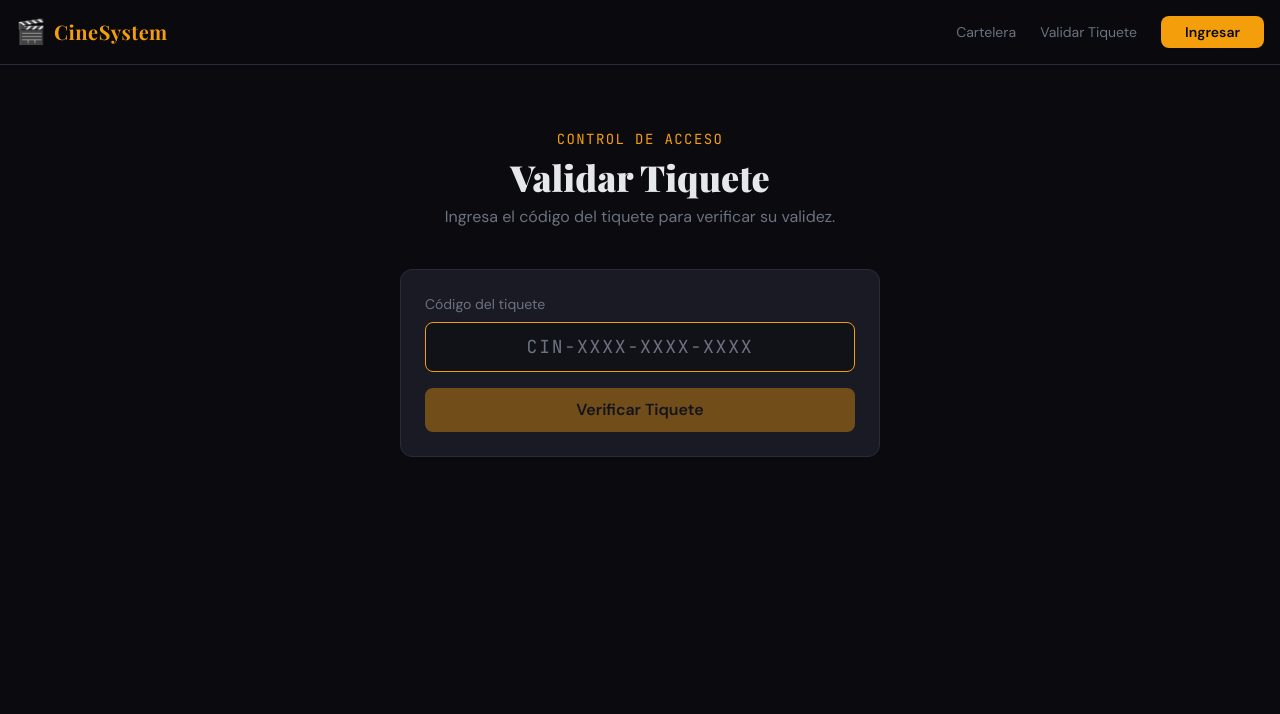
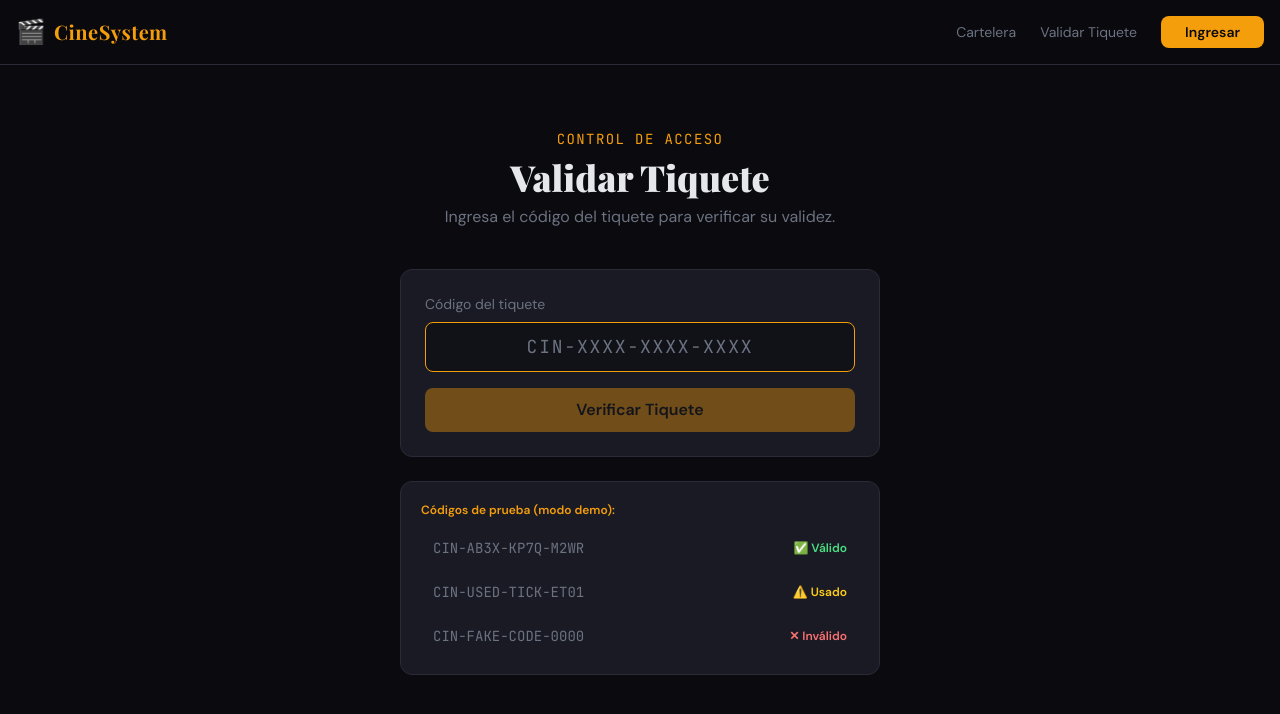
Before and after one commit to cinesystem20/CineSystem, a React (Vite) app in the folder cine-frontend/: page /validar in a window 1280 px wide. Shown: the top 714 px of the page. Built offline with nearby package versions, Linux system fonts and the light colour scheme; no server answers.

Commit message:
Update ValidarPage.jsx

```diff
--- a/cine-frontend/src/pages/ValidarPage.jsx
+++ b/cine-frontend/src/pages/ValidarPage.jsx
@@ -31,6 +31,8 @@ export default function ValidarPage() {
 
   const limpiar = () => { setCodigo(''); setResultado(null); };
 
+  const usarCodigo = (c) => { setCodigo(c); setResultado(null); };
+
   const cfg = resultado ? (RESULTADO_CONFIG[resultado.estado] || RESULTADO_CONFIG.invalido) : null;
 
   return (
@@ -61,6 +63,31 @@ export default function ValidarPage() {
           ) : 'Verificar Tiquete'}
         </button>
       </form>
+
+      {/* Códigos de prueba */}
+      {!resultado && (
+        <div className="card p-5">
+          <p className="text-cinema-amber text-xs font-semibold mb-3">Códigos de prueba (modo demo):</p>
+          <div className="space-y-2">
+            {[
+              { codigo: 'CIN-AB3X-KP7Q-M2WR', estado: 'valido',   label: 'Válido',   color: 'text-green-400',  icon: '✅' },
+              { codigo: 'CIN-USED-TICK-ET01', estado: 'usado',    label: 'Usado',    color: 'text-yellow-400', icon: '⚠️' },
+              { codigo: 'CIN-FAKE-CODE-0000', estado: 'invalido', label: 'Inválido', color: 'text-red-400',    icon: '✕' },
+            ].map(({ codigo: c, label, color, icon }) => (
+              <button
+                key={c}
+                onClick={() => usarCodigo(c)}
+                className="w-full flex items-center justify-between px-3 py-2 rounded-lg hover:bg-cinema-dark transition-colors group"
+              >
+                <span className="font-mono text-sm text-cinema-muted group-hover:text-cinema-light transition-colors">{c}</span>
+                <span className={`text-xs font-semibold flex items-center gap-1 ${color}`}>
+                  {icon} {label}
+                </span>
+              </button>
+            ))}
+          </div>
+        </div>
+      )}
 
       {/* Resultado */}
       {resultado && cfg && (
```
